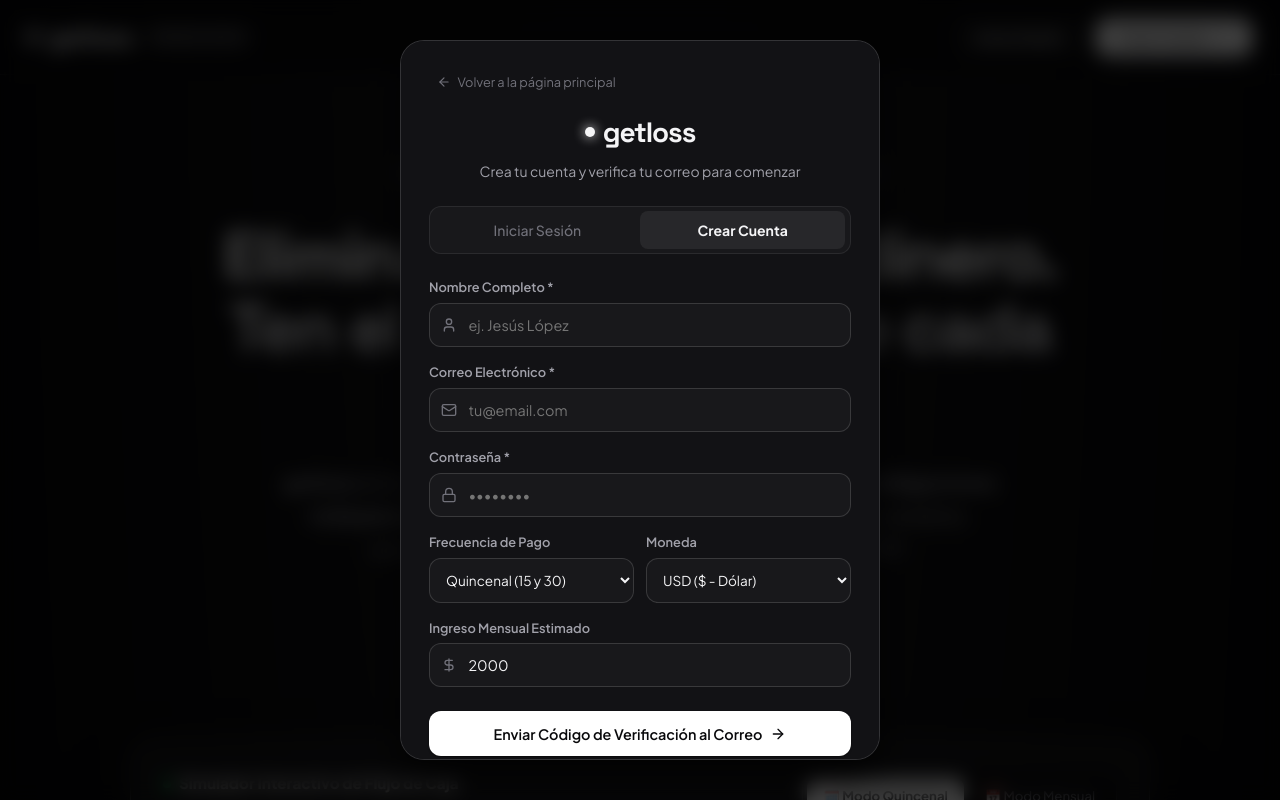
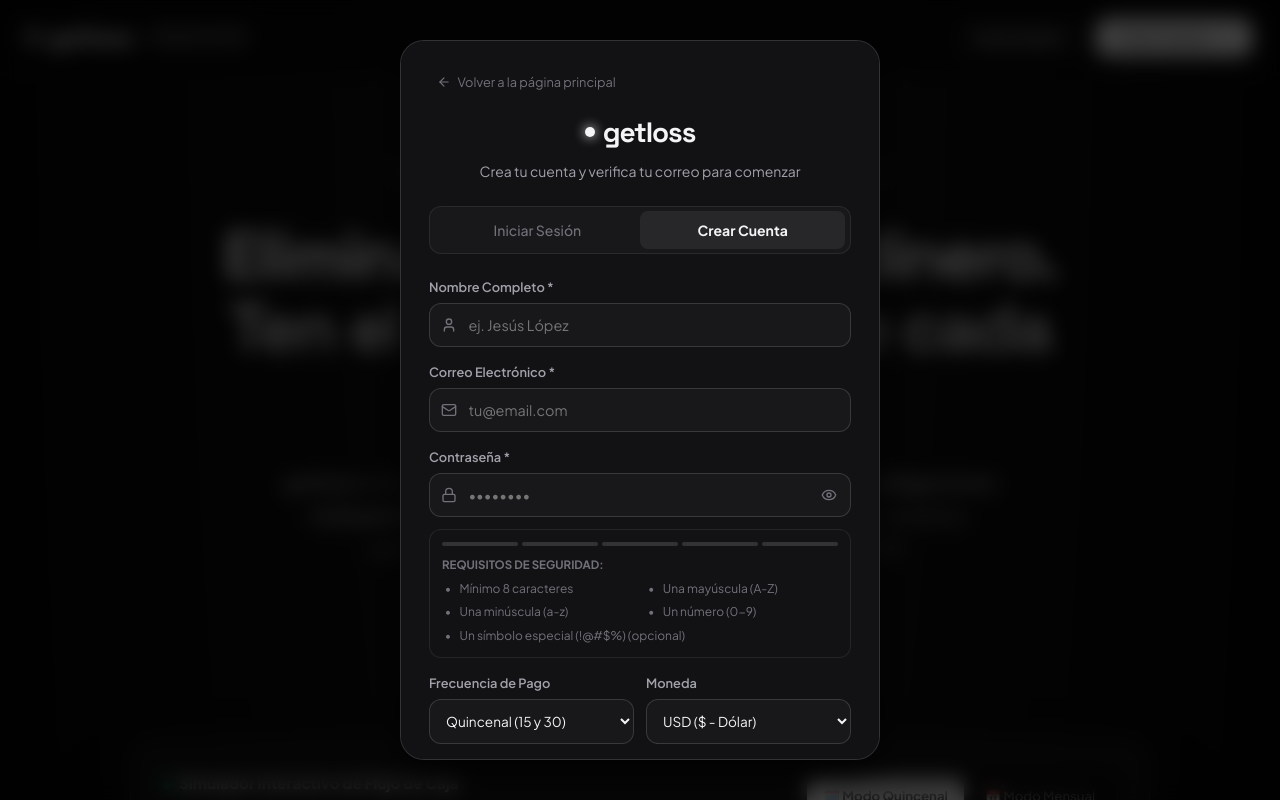
Before and after one commit to lopezjesus-cyber/getloss, a React (Vite) app: page / in a window 1280 px wide. Both pictures are taken after a click on the button "Crear Cuenta". Shown: the top 800 px of the page. Built offline with nearby package versions, Linux system fonts and the light colour scheme.

Commit message:
feat: add password security requirements, real-time checklist and visibility toggle

```diff
--- a/src/components/Auth/AuthModal.jsx
+++ b/src/components/Auth/AuthModal.jsx
@@ -16,6 +16,9 @@ import {
   RotateCw,
   KeyRound,
   Send,
+  Eye,
+  EyeOff,
+  Check,
   X
 } from 'lucide-react';
 
@@ -40,6 +43,8 @@ export const AuthModal = ({ isOpen, onClose, onAuthSuccess, initialIsLogin = tru
     monthlyIncomeGoal: 2000,
   });
 
+  const [showPassword, setShowPassword] = useState(false);
+
   // Estado para el PIN de 6 dígitos
   const [pin, setPin] = useState(['', '', '', '', '', '']);
   const pinInputRefs = useRef([]);
@@ -48,6 +53,18 @@ export const AuthModal = ({ isOpen, onClose, onAuthSuccess, initialIsLogin = tru
   const [showBackupCode, setShowBackupCode] = useState(false);
   const [error, setError] = useState('');
   const [isLoading, setIsLoading] = useState(false);
+
+  // Validación de requisitos de contraseña en tiempo real
+  const passwordChecks = {
+    minLength: formData.password.length >= 8,
+    hasUpper: /[A-Z]/.test(formData.password),
+    hasLower: /[a-z]/.test(formData.password),
+    hasNumber: /[0-9]/.test(formData.password),
+    hasSpecial: /[^A-Za-z0-9]/.test(formData.password),
+  };
+
+  const passedChecks = Object.values(passwordChecks).filter(Boolean).length;
+  const isPasswordValid = passwordChecks.minLength && passwordChecks.hasUpper && passwordChecks.hasLower && passwordChecks.hasNumber;
 
   // Temporizador para reenvío de código
   useEffect(() => {
@@ -84,6 +101,12 @@ export const AuthModal = ({ isOpen, onClose, onAuthSuccess, initialIsLogin = tru
       // Registro: Validar y enviar código de verificación al correo real
       if (!formData.fullName.trim() || !formData.email.trim() || !formData.password) {
         setError('Por favor completa todos los campos obligatorios.');
+        return;
+      }
+
+      // Validar requisitos de contraseña
+      if (!isPasswordValid) {
+        setError('La contraseña no cumple con los requisitos de seguridad (mínimo 8 caracteres, mayúscula, minúscula y número).');
         return;
       }
 
@@ -370,20 +393,32 @@ export const AuthModal = ({ isOpen, onClose, onAuthSuccess, initialIsLogin = tru
               </div>
 
               <div>
-                <label style={{ display: 'block', fontSize: '0.8rem', fontWeight: '600', color: 'var(--text-secondary)', marginBottom: '0.35rem' }}>
-                  Contraseña *
-                </label>
+                <div style={{ display: 'flex', alignItems: 'center', justifyContent: 'space-between', marginBottom: '0.35rem' }}>
+                  <label style={{ display: 'block', fontSize: '0.8rem', fontWeight: '600', color: 'var(--text-secondary)' }}>
+                    Contraseña *
+                  </label>
+                  {!isLogin && formData.password && (
+                    <span style={{
+                      fontSize: '0.72rem',
+                      fontWeight: '700',
+                      color: passedChecks >= 4 ? '#22c55e' : passedChecks >= 2 ? '#eab308' : '#ef4444'
+                    }}>
+                      {passedChecks >= 5 ? 'Muy Fuerte' : passedChecks >= 4 ? 'Segura' : passedChecks >= 2 ? 'Media' : 'Débil'}
+                    </span>
+                  )}
+                </div>
+
                 <div style={{ position: 'relative' }}>
                   <Lock size={16} style={{ position: 'absolute', left: '12px', top: '50%', transform: 'translateY(-50%)', color: 'var(--text-muted)' }} />
                   <input
-                    type="password"
+                    type={showPassword ? "text" : "password"}
                     required
                     placeholder="••••••••"
                     value={formData.password}
                     onChange={(e) => setFormData({ ...formData, password: e.target.value })}
                     style={{
                       width: '100%',
-                      padding: '0.75rem 0.75rem 0.75rem 2.4rem',
+                      padding: '0.75rem 2.4rem 0.75rem 2.4rem',
                       borderRadius: 'var(--radius-md)',
                       border: '1px solid var(--border-medium)',
                       background: 'var(--bg-card)',
@@ -391,7 +426,87 @@ export const AuthModal = ({ isOpen, onClose, onAuthSuccess, initialIsLogin = tru
                       fontSize: '0.9rem'
                     }}
                   />
+                  <button
+                    type="button"
+                    onClick={() => setShowPassword(prev => !prev)}
+                    style={{
+                      position: 'absolute',
+                      right: '10px',
+                      top: '50%',
+                      transform: 'translateY(-50%)',
+                      background: 'none',
+                      border: 'none',
+                      color: 'var(--text-muted)',
+                      cursor: 'pointer',
+                      display: 'flex',
+                      alignItems: 'center',
+                      padding: '4px'
+                    }}
+                    title={showPassword ? "Ocultar contraseña" : "Ver contraseña"}
+                  >
+                    {showPassword ? <EyeOff size={16} /> : <Eye size={16} />}
+                  </button>
                 </div>
+
+                {/* Requisitos de Contraseña en Tiempo Real (Solo Registro) */}
+                {!isLogin && (
+                  <div style={{
+                    marginTop: '0.75rem',
+                    padding: '0.75rem',
+                    background: 'var(--bg-surface)',
+                    border: '1px solid var(--border-subtle)',
+                    borderRadius: 'var(--radius-md)'
+                  }}>
+                    {/* Barra de Fuerza */}
+                    <div style={{ display: 'flex', gap: '4px', marginBottom: '0.65rem' }}>
+                      {[1, 2, 3, 4, 5].map((level) => (
+                        <div
+                          key={level}
+                          style={{
+                            flex: 1,
+                            height: '4px',
+                            borderRadius: 'var(--radius-full)',
+                            background: passedChecks >= level
+                              ? (passedChecks >= 4 ? '#22c55e' : passedChecks >= 2 ? '#eab308' : '#ef4444')
+                              : 'var(--border-medium)',
+                            transition: 'background 0.3s ease'
+                          }}
+                        />
+                      ))}
+                    </div>
+
+                    <div style={{ fontSize: '0.72rem', fontWeight: '700', textTransform: 'uppercase', color: 'var(--text-muted)', marginBottom: '0.4rem' }}>
+                      Requisitos de Seguridad:
+                    </div>
+
+                    <div style={{ display: 'grid', gridTemplateColumns: '1fr 1fr', gap: '0.35rem 0.65rem', fontSize: '0.75rem' }}>
+                      <div style={{ display: 'flex', alignItems: 'center', gap: '0.35rem', color: passwordChecks.minLength ? '#22c55e' : 'var(--text-muted)' }}>
+                        {passwordChecks.minLength ? <Check size={12} strokeWidth={3} /> : <span style={{ width: '12px', textAlign: 'center' }}>•</span>}
+                        <span>Mínimo 8 caracteres</span>
+                      </div>
+
+                      <div style={{ display: 'flex', alignItems: 'center', gap: '0.35rem', color: passwordChecks.hasUpper ? '#22c55e' : 'var(--text-muted)' }}>
+                        {passwordChecks.hasUpper ? <Check size={12} strokeWidth={3} /> : <span style={{ width: '12px', textAlign: 'center' }}>•</span>}
+                        <span>Una mayúscula (A-Z)</span>
+                      </div>
+
+                      <div style={{ display: 'flex', alignItems: 'center', gap: '0.35rem', color: passwordChecks.hasLower ? '#22c55e' : 'var(--text-muted)' }}>
+                        {passwordChecks.hasLower ? <Check size={12} strokeWidth={3} /> : <span style={{ width: '12px', textAlign: 'center' }}>•</span>}
+                        <span>Una minúscula (a-z)</span>
+                      </div>
+
+                      <div style={{ display: 'flex', alignItems: 'center', gap: '0.35rem', color: passwordChecks.hasNumber ? '#22c55e' : 'var(--text-muted)' }}>
+                        {passwordChecks.hasNumber ? <Check size={12} strokeWidth={3} /> : <span style={{ width: '12px', textAlign: 'center' }}>•</span>}
+                        <span>Un número (0-9)</span>
+                      </div>
+                    </div>
+
+                    <div style={{ display: 'flex', alignItems: 'center', gap: '0.35rem', fontSize: '0.75rem', marginTop: '0.35rem', color: passwordChecks.hasSpecial ? '#22c55e' : 'var(--text-muted)' }}>
+                      {passwordChecks.hasSpecial ? <Check size={12} strokeWidth={3} /> : <span style={{ width: '12px', textAlign: 'center' }}>•</span>}
+                      <span>Un símbolo especial (!@#$%) (opcional)</span>
+                    </div>
+                  </div>
+                )}
               </div>
 
               {!isLogin && (
```
